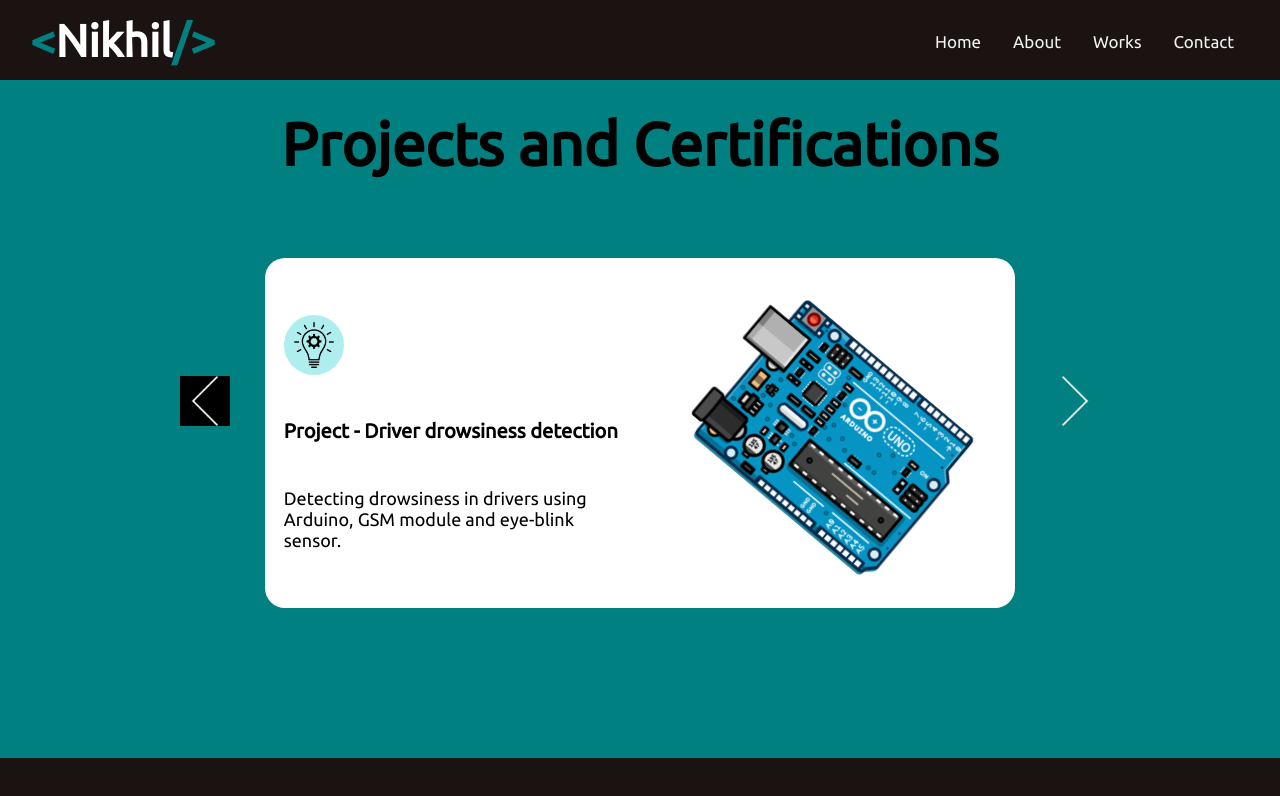
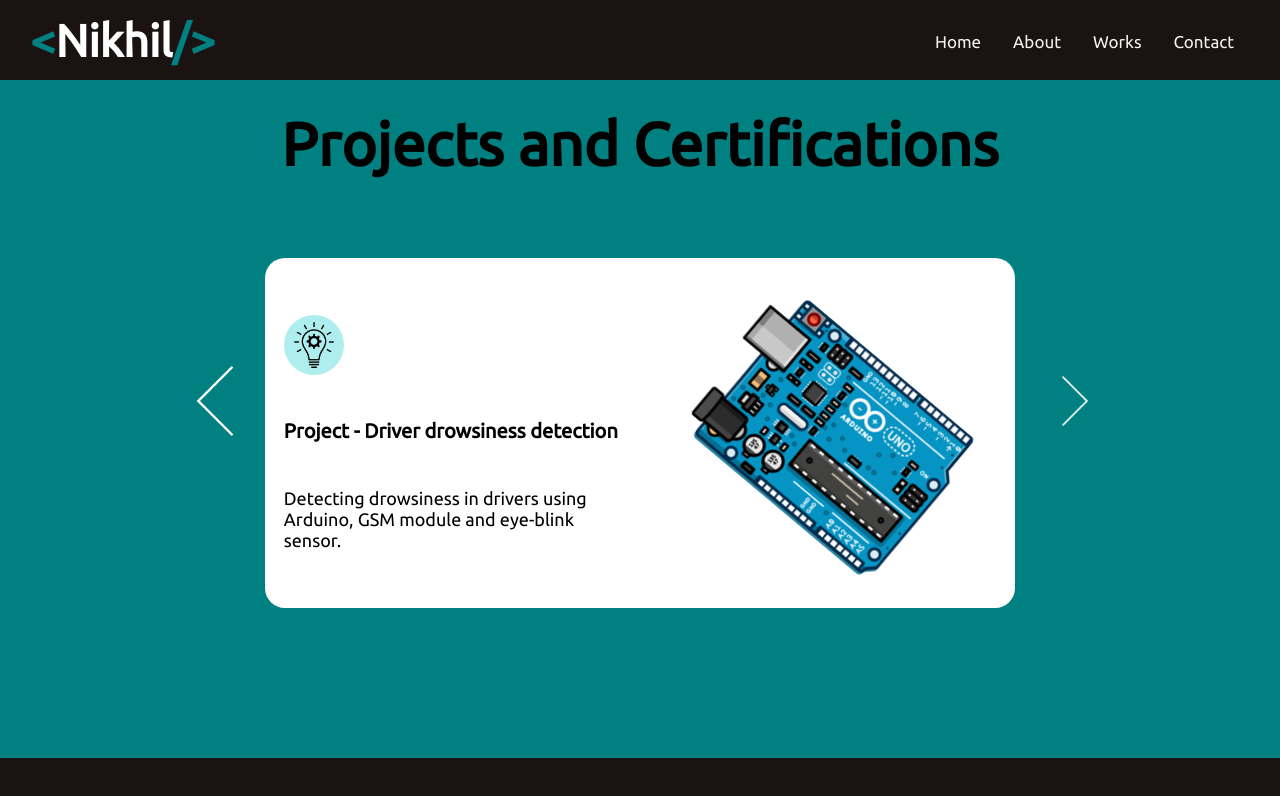
Before and after one commit to ShuntNik/Nikhil-Portfolio, a React (Create React App) app: page / in a window 1280 px wide. In both pictures the pointer is over the picture 205 px from the left and 2427 px from the top of the page. Shown: the part 2027-2823 px from the top of the page. Built offline with nearby package versions, Linux system fonts and the light colour scheme.

Commit message:
work arrow height update

```diff
--- a/src/components/Works/Works.css
+++ b/src/components/Works/Works.css
@@ -31,11 +31,11 @@
 }
 
 .left-arrow:hover{
-    background-color: black;
+    height: 70px;
 }
 
 .right-arrow:hover{
-    background-color: black;
+    height: 70px;
 }
 
 .works h1 {
```
